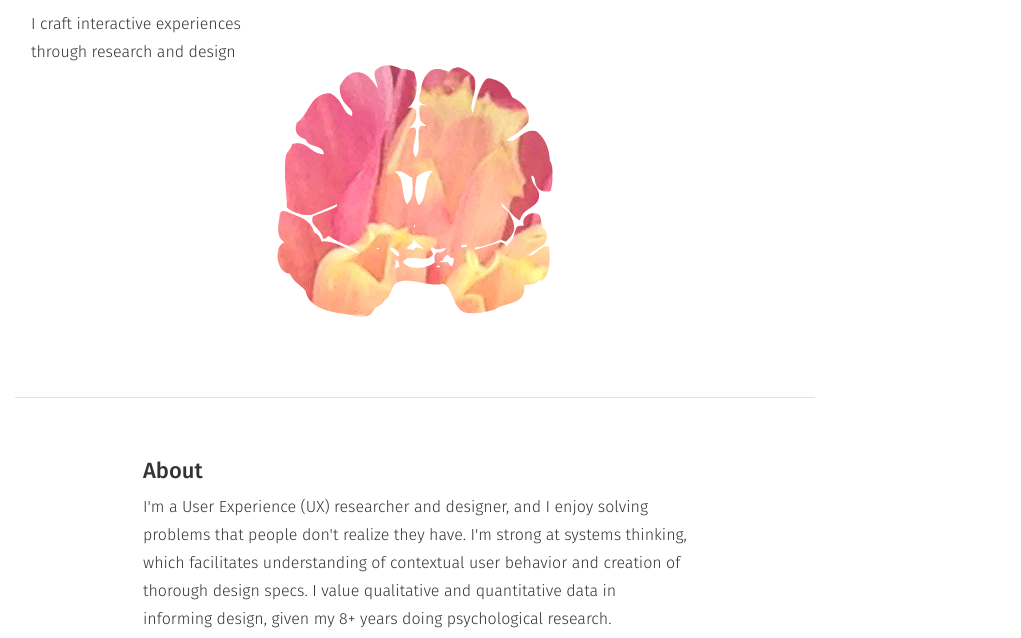
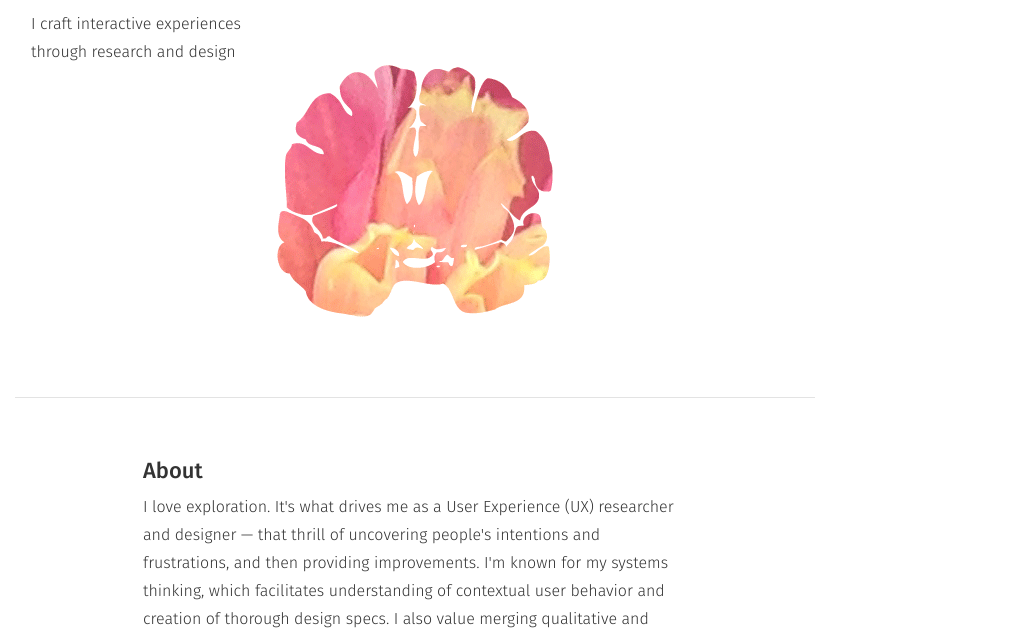
Before and after one commit to chunghay/chunghay.com, a plain HTML site: page index.html in a window 1280 px wide. Shown: the part 157-795 px from the top of the page, without its empty margins (225-1246 px from the left). Drawn offline with nearby package versions, Linux system fonts and the light colour scheme.

Commit message:
Change copy in About section

```diff
--- a/index.html
+++ b/index.html
@@ -85,7 +85,7 @@
     <!-- About section -->
     <div class="container-bottom" id="about">
       <h2 class="section-title">About</h2>
-      <p>I'm a User Experience (UX) researcher and designer, and I enjoy solving problems that people don't realize they have. I'm strong at systems thinking, which facilitates understanding of contextual user behavior and creation of thorough design specs. I value qualitative and quantitative data in informing design, given my 8+ years doing psychological research.</p>
+      <p>I love exploration. It's what drives me as a User Experience (UX) researcher and designer — that thrill of uncovering people's intentions and frustrations, and then providing improvements. I'm known for my systems thinking, which facilitates understanding of contextual user behavior and creation of thorough design specs. I also value merging qualitative and quantitative data in informing design, given my 8+ years' experience doing psychological research.</p>
       <p>Outside of work, I indulge in kawaii things, traveling, and prototyping interactive experiences. Ideally all at once!</p>
     </div>
 
```
